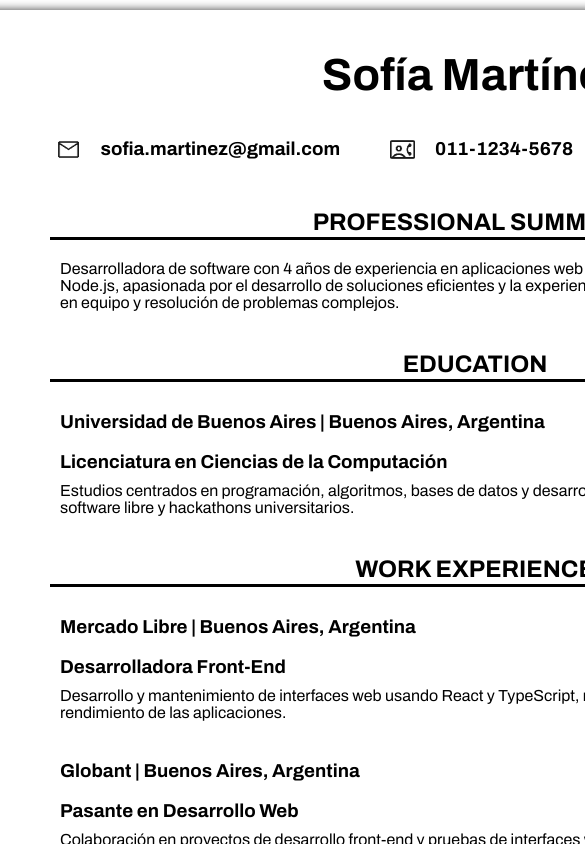
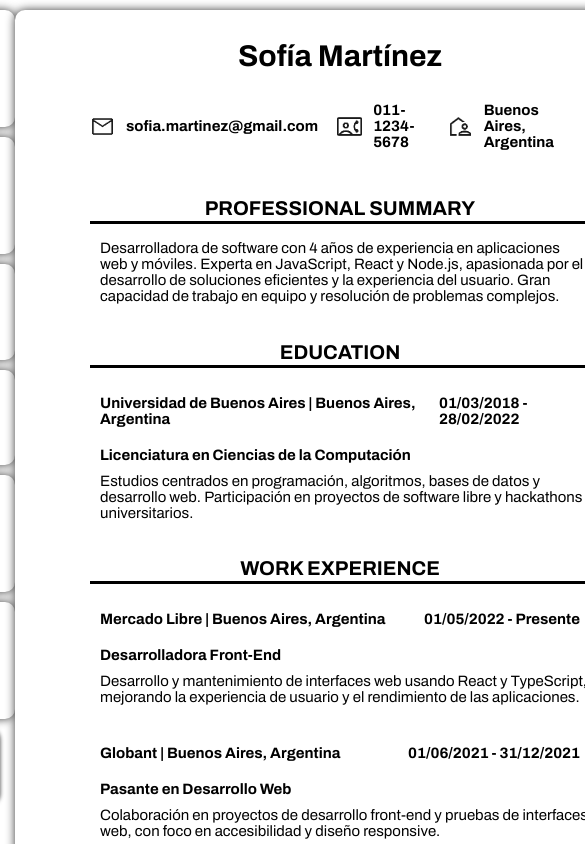
Before and after one commit to Facundo-byte/CV-Builder, a React (Vite) app: page / in a window 390 px wide. Shown: the top 844 px of the page, 585 px wide, since content can reach past the window. Built offline with nearby package versions, Linux system fonts and the light colour scheme.

Commit message:
resolution updates

```diff
--- a/src/styles/App.css
+++ b/src/styles/App.css
@@ -1,14 +1,15 @@
 /*MAIN CONTAINERS */
 
-*{
+* {
   font-family: fuente1;
 }
 
-body,p {
+body,
+p {
   margin: 0 0 0 10px;
 }
 
-h3{
+h3 {
   margin: 10px;
 }
 
@@ -55,7 +56,9 @@
   box-shadow: 0 0 0 1px rgb(61, 61, 61);
 }
 
-input[type="text"], textarea, input[type="date"]{
+input[type="text"],
+textarea,
+input[type="date"] {
   height: 30px;
   border: none;
   border-radius: 5px;
@@ -63,18 +66,17 @@
   padding: 0px 0px 0px 10px;
 }
 
-textarea{
+textarea {
   padding: 10px 0px 0px 10px;
   max-width: 90%;
   min-width: 90%;
   max-height: 100px;
 }
 
-h1{
+h1 {
   text-align: center;
   font-size: 45px;
 }
-
 
 .mainContainer {
   display: flex;
@@ -82,7 +84,7 @@
   align-content: center;
   align-items: flex-start;
   box-sizing: border-box;
-  padding: 10px 0px 10px 0px
+  padding: 10px 0px 10px 0px;
 }
 
 .contIzquierdo {
@@ -95,7 +97,7 @@
 }
 
 .contDerecho {
-  min-width: 800px;
+  min-width: 700px;
   max-width: 1000px;
   min-height: 100%;
   background-color: rgb(255, 255, 255);
@@ -125,7 +127,7 @@
   transition: all 2s ease;
 }
 
-#titleslabel{
+#titleslabel {
   flex-direction: row;
   justify-content: space-between;
   align-items: center;
@@ -133,65 +135,64 @@
   width: 100%;
 }
 
-#titleslabel:hover{
+#titleslabel:hover {
   cursor: pointer;
 }
 
-
-.selectionbuttons{
+.selectionbuttons {
   display: flex;
   flex-direction: row;
   gap: 10px;
   padding: 10px 0px 0px 0px;
 }
 
-.submitbutton{
+.submitbutton {
   height: 40px;
   width: 60px;
 }
 
-.Base{
+.Base {
   display: flex;
-  justify-content:space-between;
+  justify-content: space-between;
   align-items: center;
 }
 
-#skilltext{
+#skilltext {
   width: 75%;
 }
 
-.delbutton{
+.delbutton {
   border: 2px solid rgb(63, 63, 63);
 }
 
-.trashicon{
+.trashicon {
   height: 30px;
   width: 100%;
 }
 
-.listskill{
+.listskill {
   display: flex;
   flex-direction: column;
   gap: 5px;
 }
 
-.edwcontainer{
+.edwcontainer {
   display: flex;
   flex-direction: column;
   gap: 20px;
 }
 
-.edwtitles{
+.edwtitles {
   margin: 0px;
 }
 
-.licontainer{
+.licontainer {
   display: flex;
   flex-direction: column;
   gap: 40px;
 }
 
-#printbutton{
+#printbutton {
   height: 75px;
   width: 300px;
   border: 1px solid black;
@@ -202,9 +203,9 @@
   box-shadow: 0 0 4px 0 rgb(58, 58, 58);
 }
 
-#printbutton:hover{
+#printbutton:hover {
   background-color: rgb(189, 189, 189);
-  color: rgb(0, 0, 0);
+  color: rgb(255, 255, 255);
 }
 /* Curriculum */
 
@@ -242,7 +243,7 @@
   justify-content: center;
 }
 
-.Socials{
+.Socials {
   display: flex;
   flex-direction: row;
   align-items: center;
@@ -264,13 +265,97 @@
   justify-content: space-between;
 }
 
-.SocialIcons{
+.SocialIcons {
   width: 25px;
   height: 25px;
 }
 
-.items{
+.items {
   display: flex;
   flex-direction: column;
   gap: 30px;
 }
+
+@media screen and (max-width: 1400px) {
+  .contIzquierdo {
+    width: 300px;
+  }
+  h1 {
+    font-size: 40px;
+  }
+  h2 {
+    font-size: 25px;
+  }
+  h3 {
+    font-size: 15px;
+  }
+  p {
+    font-size: 15px;
+  }
+  .Social {
+    gap: 9px;
+  }
+
+  .Socials {
+    gap: 1px;
+  }
+  #printbutton {
+    height: 75px;
+    width: 250px;
+  }
+
+  .contDerecho {
+    min-width: 600px;
+    max-width: 800px;
+  }
+
+  .mainCV {
+    width: 800px;
+  }
+  .Info {
+    width: 250px;
+  }
+}
+
+@media screen and (max-width: 1000px) {
+  h1 {
+    font-size: 30px;
+  }
+  h2 {
+    font-size: 20px;
+  }
+  h3 {
+    font-size: 15px;
+  }
+  p {
+    font-size: 15px;
+  }
+  .contIzquierdo {
+    width: 250px;
+  }
+
+  .Info {
+    width: 230px;
+  }
+
+  .Social {
+    gap: 9px;
+  }
+
+  .Socials {
+    gap: 1px;
+  }
+  #printbutton {
+    height: 75px;
+    width: 200px;
+  }
+
+  .contDerecho {
+    min-width: 600px;
+    max-width: 800px;
+  }
+
+  .mainCV {
+    width: 650px;
+  }
+}
```
